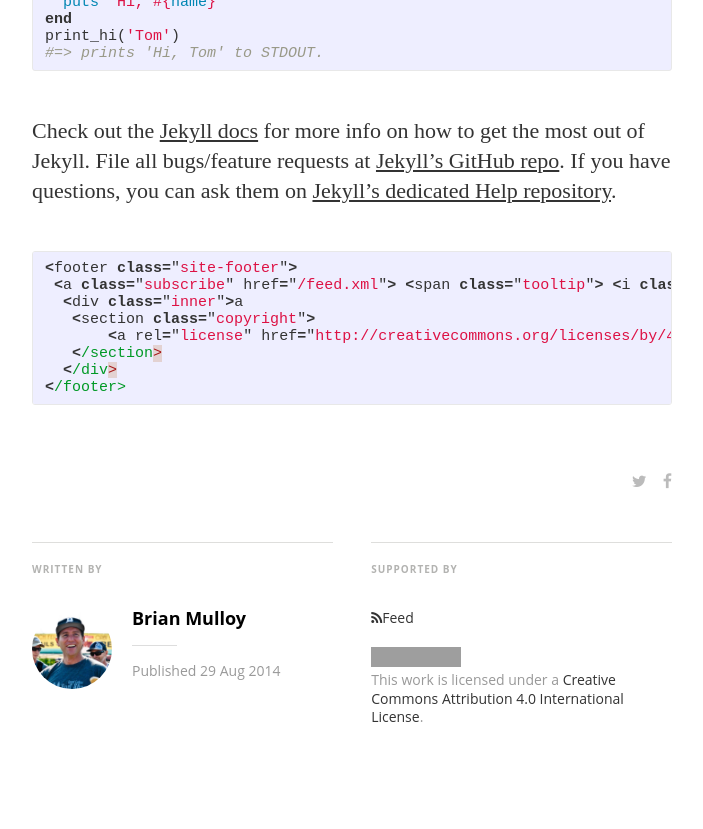
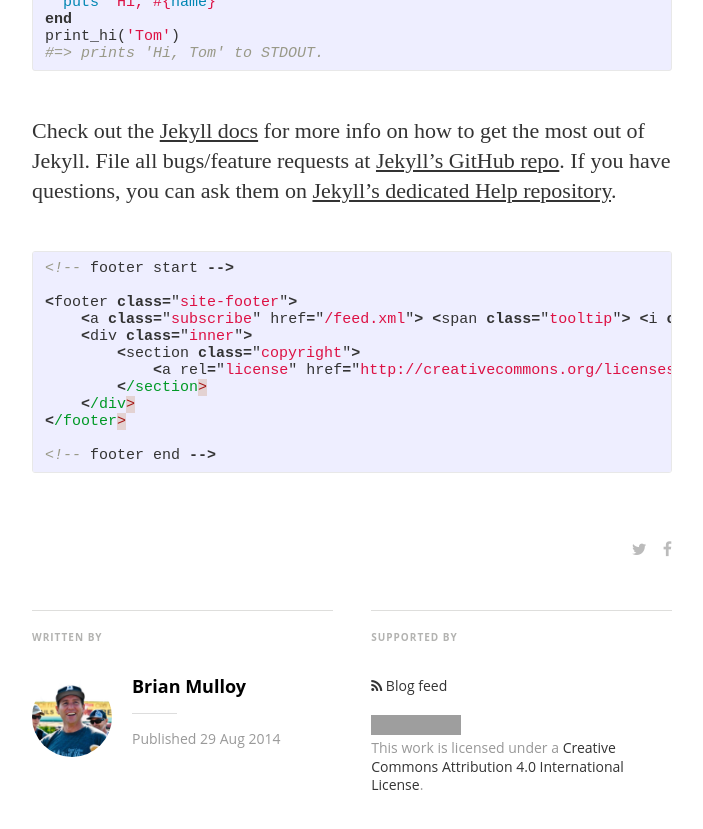
Before and after one commit to ashore-media/detroit, a Jekyll site: the page built from _posts/2014-08-29-welcome-to-jekyll.markdown, in a window 1280 px wide and 900 px high, scrolled down 1397 px, cut to the strip 0-862 px from the top of the window. Shown: the top 829 px of the strip, without its empty margins (288-991 px from the left). Built offline with Jekyll 4.4.1, drawn with Linux system fonts in a browser that asks for light colours; nearby versions of some CDN libraries; some web fonts are replaced; comment, search, counter and statistics services are not loaded; grey boxes are pictures that could not be loaded.

Commit message:
reusing footer include

```diff
--- a/_layouts/post.html
+++ b/_layouts/post.html
@@ -79,16 +79,7 @@
           {{/post}}
           <div class="isRight">
             <h5 class="index-headline featured"><span>Supported by</span></h5>
-            <footer class="site-footer">
-              <a class="subscribe" href="{{ "/feed.xml" | prepend: site.baseurl }}"> <span class="tooltip"> <i class="fa fa-rss"></i>Feed</span></a>
-              <div class="inner">
-                <section class="copyright">
-
-            <a rel="license" href="http://creativecommons.org/licenses/by/4.0/"><img alt="Creative Commons License" style="border-width:0" src="https://i.creativecommons.org/l/by/4.0/88x31.png" /></a><br />This work is licensed under a <a rel="license" href="http://creativecommons.org/licenses/by/4.0/">Creative Commons Attribution 4.0 International License</a>.
-
-                </section>
-              </div>
-            </footer>
+            {% include footer.html %}
           </div>
         </div>
         {%if site.disqus %}
--- a/_posts/2014-08-29-welcome-to-jekyll.markdown
+++ b/_posts/2014-08-29-welcome-to-jekyll.markdown
@@ -24,14 +24,8 @@
 
 {% highlight js %}
 
-<footer class="site-footer">
- <a class="subscribe" href="{{ "/feed.xml" | prepend: site.baseurl }}"> <span class="tooltip"> <i class="fa fa-rss"></i> Blog feed</span></a>
-  <div class="inner">a
-   <section class="copyright">
-       <a rel="license" href="http://creativecommons.org/licenses/by/4.0/"><img alt="Creative Commons License" style="border-width:0" src="https://i.creativecommons.org/l/by/4.0/88x31.png" /></a><br />This work is licensed under a <a rel="license" href="http://creativecommons.org/licenses/by/4.0/">Creative Commons Attribution 4.0 International License</a>.
-   </section>
-  </div>
-</footer>
+{% include footer.html %}
+
 {% endhighlight %}
 
 
```
